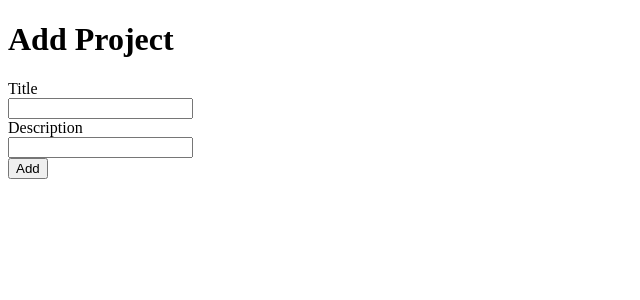
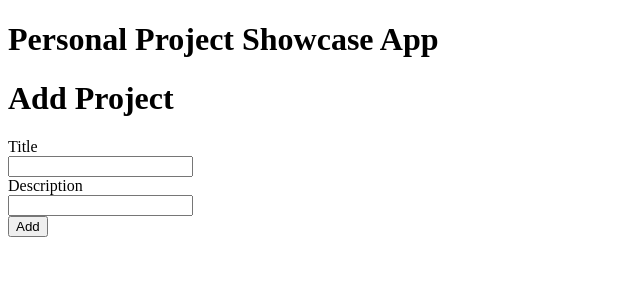
Before and after one commit to Goddii/React-Portfolio-Platform, a React (Vite) app: page / in a window 1280 px wide. Shown: the top 300 px of the page, without its empty margins (0-640 px from the left). Built offline with nearby package versions, Linux system fonts and the light colour scheme.

Commit message:
feat: add header for landing page

```diff
--- a/src/App.jsx
+++ b/src/App.jsx
@@ -1,11 +1,13 @@
 import { useState } from 'react'
 import './App.css'
 import AddProject from './components/AddProject'
+import LandingPage from './components/LandingPage'
 
 function App() {
 
   return (
     <div>
+      <LandingPage />
       <AddProject />
     </div>
   )
--- a/src/components/LandingPage.jsx
+++ b/src/components/LandingPage.jsx
@@ -0,0 +1,9 @@
+
+
+function LandingPage(){
+    return (
+        <h1>Personal Project Showcase App</h1>
+    )
+}
+
+export default LandingPage;
```
